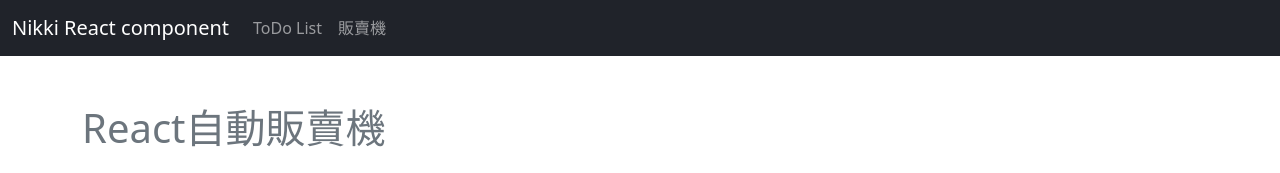
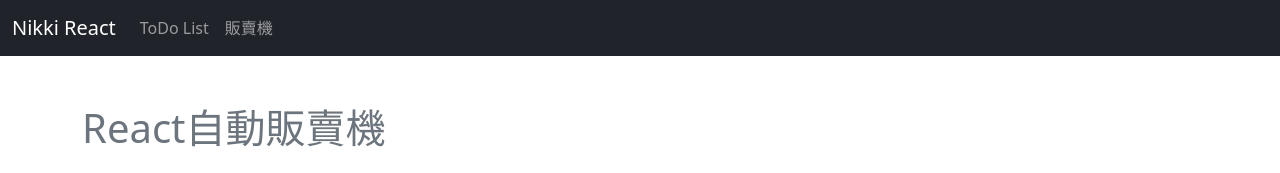
Before and after one commit to loveanj102/React-componment, a plain HTML site: page Hooks/VendingMachine.html in a window 1280 px wide. Shown: the top 173 px of the page. Drawn offline with nearby package versions, Linux system fonts and the light colour scheme.

Commit message:
/ReactComp

```diff
--- a/Hooks/VendingMachine.html
+++ b/Hooks/VendingMachine.html
@@ -216,7 +216,7 @@
 
     <nav class="navbar fixed-top navbar-expand-sm navbar-dark bg-secondary">
       <div class="container-fluid">
-        <a class="navbar-brand" href="/">Nikki React component</a>
+        <a class="navbar-brand" href="/ReactComp">Nikki React</a>
         <div class="collapse navbar-collapse" id="navbarCollapse">
           <ul class="navbar-nav">
             <li class="nav-item">
```
Also changed, not shown: Hooks/todoList.html (+1 -1 lines), index.html (+1 -1 lines).
